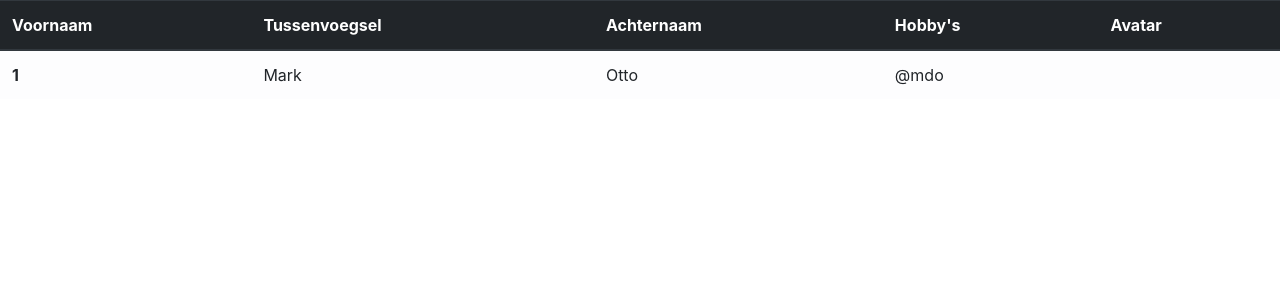
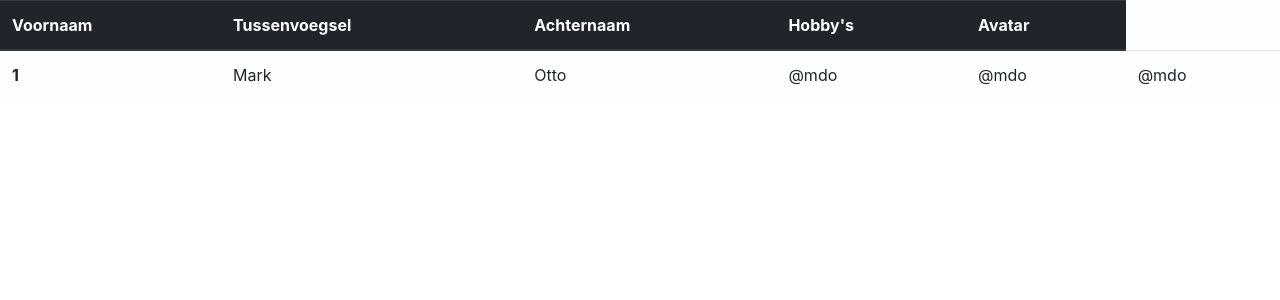
Before and after one commit to rra-am1a-2018/proeftoets-am1a, a PHP site: page /wob_Fatpike.php in a window 1280 px wide. Shown: the top 300 px of the page. Run offline with PHP 8.4, Linux system fonts and the light colour scheme.

Commit message:
corrected the table

```diff
--- a/wob_Fatpike.php
+++ b/wob_Fatpike.php
@@ -30,6 +30,8 @@
           <td>Mark</td>
           <td>Otto</td>
           <td>@mdo</td>
+          <td>@mdo</td>
+          <td>@mdo</td>
         </tr>
       </tbody>
     </table>
```
